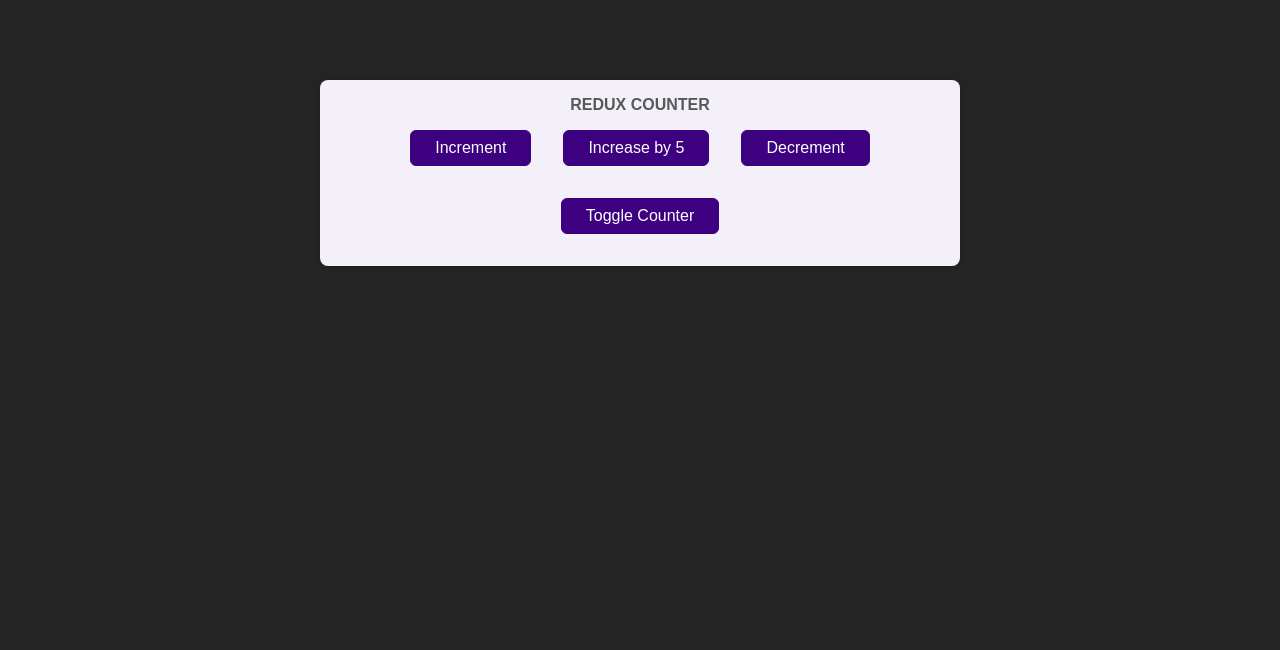
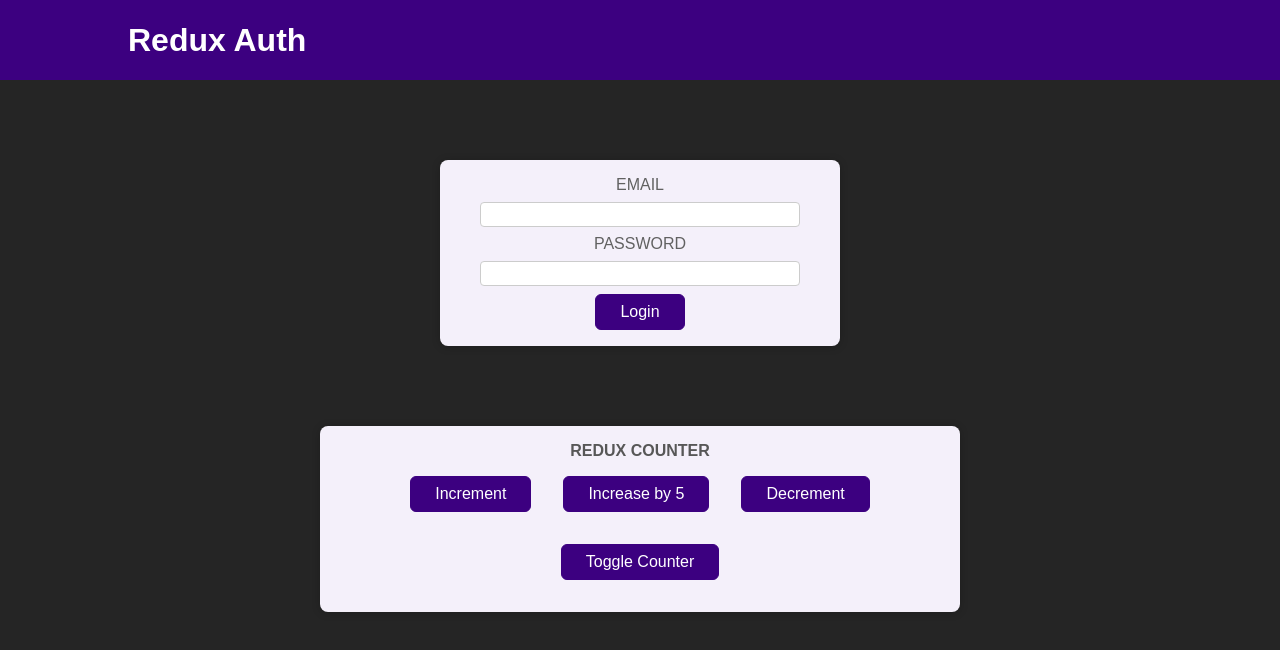
Before and after one commit to KevinWochnik/Learning_React, a React (Create React App) app in the folder redux-learning/: page / in a window 1280 px wide. Shown: the top 650 px of the page. Built offline with nearby package versions, Linux system fonts and the light colour scheme.

Commit message:
add final files

```diff
--- a/redux-learning/src/App.js
+++ b/redux-learning/src/App.js
@@ -1,9 +1,18 @@
-import Counter from './components/Counter';
-
+import Auth from "./components/Auth";
+import Counter from "./components/Counter";
+import Header from "./components/Header";
+import { useSelector } from "react-redux";
+import UserProfile from "./components/UserProfile";
 
 function App() {
+  const isAuthenticated = useSelector((state) => state.auth.isAuthenticated);
   return (
-    <Counter />
+    <>
+      <Header />
+      {!isAuthenticated && <Auth />}
+      {isAuthenticated && <UserProfile />}
+      <Counter />
+    </>
   );
 }
 
--- a/redux-learning/src/components/Auth.js
+++ b/redux-learning/src/components/Auth.js
@@ -1,19 +1,61 @@
-import classes from './Auth.module.css';
+import classes from "./Auth.module.css";
+import { useDispatch } from "react-redux";
+import { authActions } from "../store/authSlice";
+import { useState } from "react";
 
 const Auth = () => {
+  const dispatch = useDispatch();
+
+  const [formValues, setFormValues] = useState({
+    login: "",
+    password: "",
+  });
+
+  const setLogin = (e) => {
+    setFormValues((prevState) => ({
+      ...prevState,
+      login: e.target.value,
+    }));
+  };
+  const setPassword = (e) => {
+    setFormValues((prevState) => ({
+      ...prevState,
+      password: e.target.value,
+    }));
+  };
+
+  const formIsValid =
+    formValues.login.length > 0 && formValues.password.length > 0;
+
+  const loginHandler = (e) => {
+    e.preventDefault();
+    if (!formIsValid) return alert("please type in your login and password");
+    dispatch(authActions.login());
+  };
+
   return (
     <main className={classes.auth}>
       <section>
         <form>
           <div className={classes.control}>
-            <label htmlFor='email'>Email</label>
-            <input type='email' id='email' />
+            <label htmlFor="email">Email</label>
+            <input
+              type="email"
+              id="email"
+              value={formValues.login}
+              onChange={setLogin}
+            />
           </div>
           <div className={classes.control}>
-            <label htmlFor='password'>Password</label>
-            <input type='password' id='password' />
+            <label htmlFor="password">Password</label>
+            <input
+              type="password"
+              id="password"
+              value={formValues.password}
+              onChange={setPassword}
+            />
           </div>
-          <button>Login</button>
+          <button onClick={loginHandler}>Login</button>
         </form>
       </section>
     </main>
--- a/redux-learning/src/components/Counter.js
+++ b/redux-learning/src/components/Counter.js
@@ -1,7 +1,7 @@
 import classes from "./Counter.module.css";
 import { useSelector, useDispatch } from "react-redux";
 // import { actionTypes } from "../store/index";
-import { counterActions } from "../store/index";
+import { counterActions } from "../store/counterSlice";
 
 // const { increment, decrement, increase, toggle } = actionTypes;
 
--- a/redux-learning/src/components/Header.js
+++ b/redux-learning/src/components/Header.js
@@ -1,22 +1,36 @@
-import classes from './Header.module.css';
+import classes from "./Header.module.css";
+import { useDispatch } from "react-redux";
+import { authActions } from "../store/authSlice";
+import { useSelector } from "react-redux";
 
 const Header = () => {
+  const isAuthenticated = useSelector((state) => state.auth.isAuthenticated);
+
+  const dispatch = useDispatch();
+
+  const logoutHandler = (e) => {
+    e.preventDefault();
+    dispatch(authActions.logout());
+  };
+
   return (
     <header className={classes.header}>
       <h1>Redux Auth</h1>
+      {isAuthenticated && (
         <nav>
           <ul>
             <li>
-            <a href='/'>My Products</a>
+              <a href="/">My Products</a>
             </li>
             <li>
-            <a href='/'>My Sales</a>
+              <a href="/">My Sales</a>
             </li>
             <li>
-            <button>Logout</button>
+              <button onClick={logoutHandler}>Logout</button>
             </li>
           </ul>
         </nav>
+      )}
     </header>
   );
 };
--- /dev/null
+++ b/redux-learning/src/store/authSlice.js
@@ -0,0 +1,21 @@
+import { createSlice } from "@reduxjs/toolkit";
+
+const initialAuthenticationState = {
+  isAuthenticated: false,
+};
+
+const authenticationSlice = createSlice({
+  name: "authentication",
+  initialState: initialAuthenticationState,
+  reducers: {
+    login(state) {
+      state.isAuthenticated = true;
+    },
+    logout(state) {
+      state.isAuthenticated = false;
+    },
+  },
+});
+
+export const authActions = authenticationSlice.actions;
+export default authenticationSlice.reducer;
--- /dev/null
+++ b/redux-learning/src/store/counterSlice.js
@@ -0,0 +1,28 @@
+import { createSlice } from "@reduxjs/toolkit";
+
+const initialCounterState = {
+  counter: 0,
+  showCounter: false,
+};
+
+const counterSlice = createSlice({
+  name: "counter",
+  initialState: initialCounterState,
+  reducers: {
+    increment(state) {
+      state.counter++;
+    },
+    decrement(state) {
+      state.counter--;
+    },
+    increase(state, action) {
+      state.counter = state.counter += action.payload;
+    },
+    toggleCounter(state) {
+      state.showCounter = !state.showCounter;
+    },
+  },
+});
+
+export const counterActions = counterSlice.actions;
+export default counterSlice.reducer;
--- a/redux-learning/src/store/index.js
+++ b/redux-learning/src/store/index.js
@@ -1,4 +1,15 @@
-import { createSlice, configureStore } from "@reduxjs/toolkit";
+import { configureStore } from "@reduxjs/toolkit";
+import counterReducer from "./counterSlice";
+import authReducer from './authSlice';
+
+
+const store = configureStore({
+  reducer: {
+    counter: counterReducer,
+    auth: authReducer,
+  },
+});
+export default store;
 
 // export const actionTypes = {
 //   increment: "INCREMENT",
@@ -7,38 +18,6 @@
 //   toggle: "TOGGLE",
 // };
 
-const initialState = {
-  counter: 0,
-  showCounter: false,
-};
-
-const counterSlice = createSlice({
-  name: "counter",
-  initialState,
-  reducers: {
-    increment(state) {
-      state.counter++;
-    },
-    decrement(state) {
-      state.counter--;
-    },
-    increase(state, action) {
-      state.counter = state.counter += action.payload;
-    },
-    toggleCounter(state) {
-      state.showCounter = !state.showCounter;
-    },
-  },
-});
-
-const store = configureStore({
-  reducer: {
-    counter: counterSlice.reducer,
-  },
-});
-
-export const counterActions = counterSlice.actions;
-export default store;
 
 // const counterReducer = (state = initialState, action) => {
 //   if (action.type === actionTypes.increment) {
```
Lines whose indentation alone changed are shown as unchanged.
